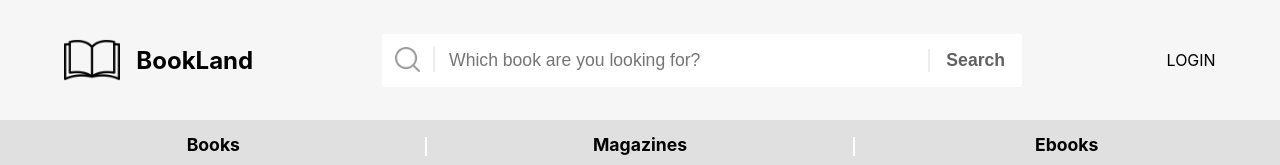
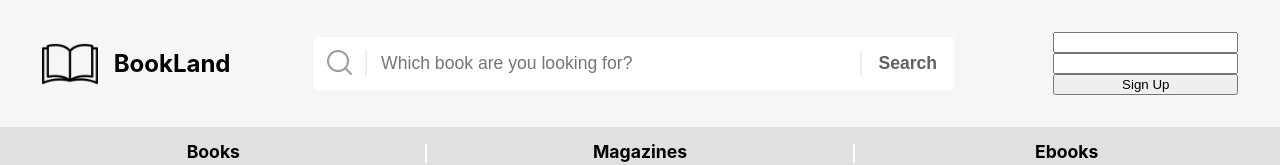
Before and after one commit to ofkarakus/BookLand-Webpage-Project, a React (Create React App) app: page / in a window 1280 px wide. Shown: the top 165 px of the page. Built offline with nearby package versions, Linux system fonts and the light colour scheme; no server answers.

Commit message:
feat: add firebase

```diff
--- a/package.json
+++ b/package.json
@@ -3,15 +3,18 @@
   "version": "0.1.0",
   "private": true,
   "dependencies": {
+    "@react-firebase/auth": "^0.2.10",
     "@testing-library/jest-dom": "^5.11.4",
     "@testing-library/react": "^11.1.0",
     "@testing-library/user-event": "^12.1.10",
     "axios": "^0.21.0",
+    "firebase": "^8.1.1",
     "node-sass": "4.14.1",
     "react": "^17.0.1",
     "react-dom": "^17.0.1",
     "react-router-dom": "^5.2.0",
     "react-scripts": "4.0.0",
+    "react-with-firebase-auth": "^1.3.2",
     "web-vitals": "^0.2.4"
   },
   "scripts": {
--- a/src/components/Header/Header.js
+++ b/src/components/Header/Header.js
@@ -3,14 +3,17 @@ import { useRef } from "react";
 import book from "../../assets/images/book.png";
 import loupe from "../../assets/images/loupe.png";
 import { useHistory } from "react-router-dom";
+import { auth } from "../../firebase";
 
 const Header = ({ onSearch }) => {
   const history = useHistory();
   const inputRef = useRef();
+  const emailRef = useRef();
+  const passwordRef = useRef();
 
   return (
     <div className="header">
-      <div className="header__logo" onClick={() => history.push('/')}>
+      <div className="header__logo" onClick={() => history.push("/")}>
         <img src={book} alt="logo_image" className="header__logo__img" />
         <p className="header__logo__name">BookLand</p>
       </div>
@@ -28,14 +31,41 @@ const Header = ({ onSearch }) => {
           placeholder="Which book are you looking for?"
         />
         <button
-          onClick={() => { onSearch(inputRef.current.value); history.push('/');}}
+          onClick={() => {
+            onSearch(inputRef.current.value);
+            history.push("/");
+          }}
           className="header__searchbar__btn"
         >
           Search
         </button>
       </div>
       <div className="header__login">
-        LOGIN
+        <input
+          type="email"
+          name="email"
+          className="header__login__email"
+          ref={emailRef}
+        />
+        <input
+          type="password"
+          name="password"
+          className="header__login__password"
+          ref={passwordRef}
+        />
+        <button
+          onClick={() => {
+            auth
+              .createUserWithEmailAndPassword(
+                emailRef.current.value,
+                passwordRef.current.value
+              )
+              .then((res) => console.log(res))
+              .catch((err) => console.log(err));
+          }}
+        >
+          Sign Up
+        </button>
       </div>
     </div>
   );
--- a/src/components/Header/Header.style.scss
+++ b/src/components/Header/Header.style.scss
@@ -62,4 +62,9 @@
       color: #616161;
     }
   }
+
+  &__login {
+    display: flex;
+    flex-direction: column;
+  }
 }
```
Also changed, not shown: 1 other file (tests, documents, lock files or other folders).
